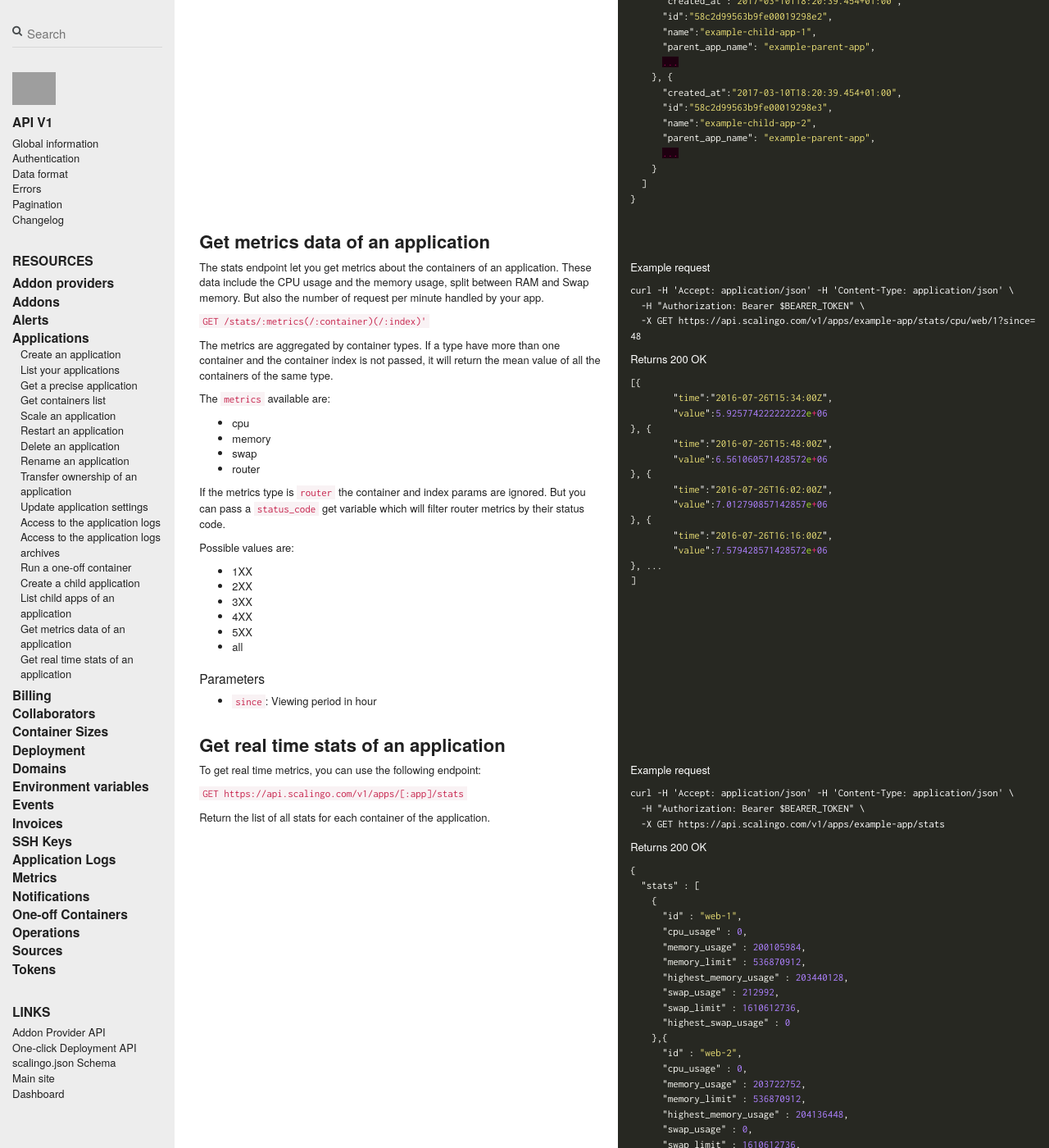
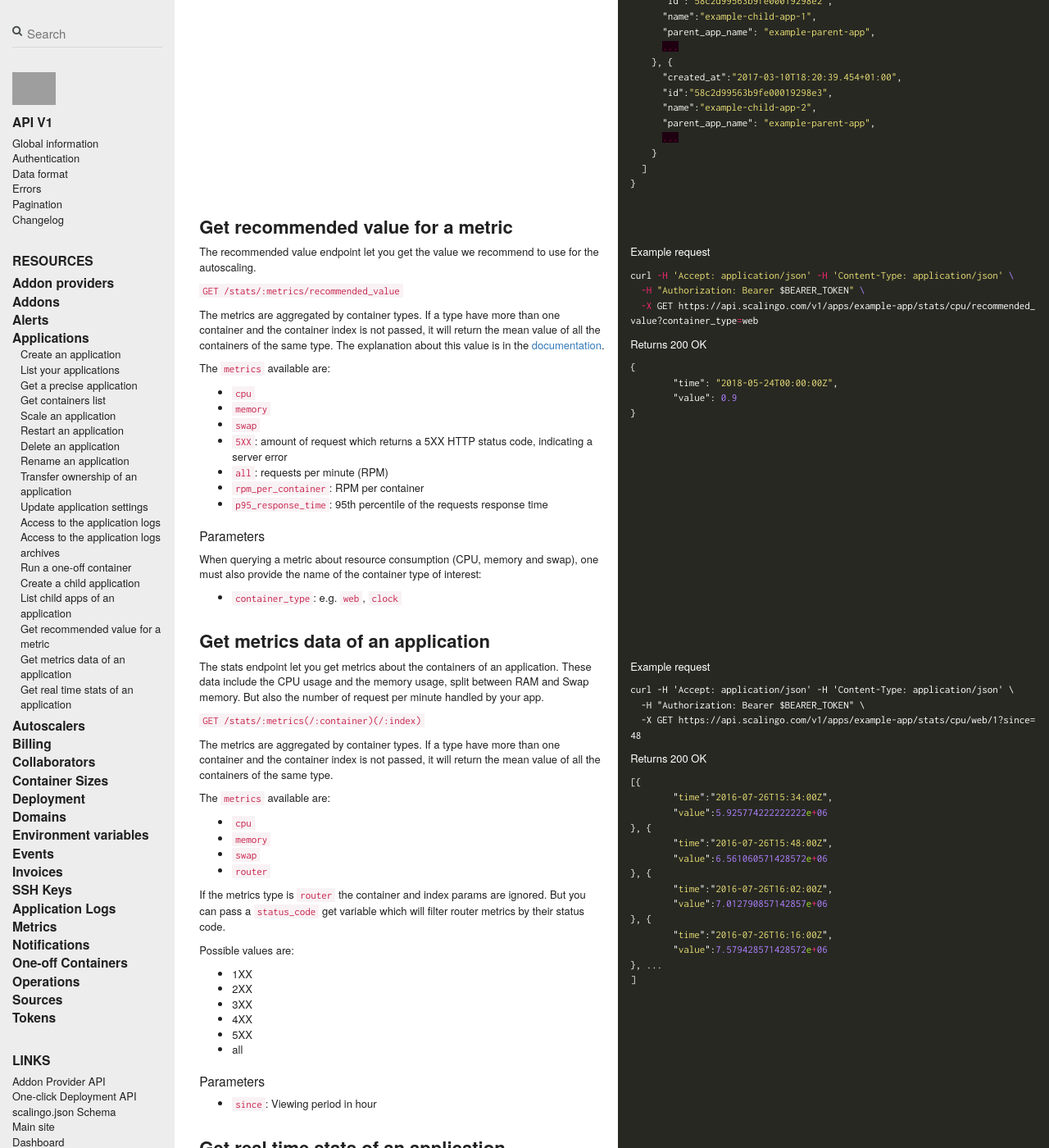
Before and after one commit to jdauphant/developers-documentation, a Jekyll site: the page built from _scalingo_api/apps.md, in a window 1280 px wide and 1400 px high, scrolled down 7511 px. Shown: the whole window at 82% size. Built offline with Jekyll 4.4.1, drawn with Linux system fonts in a browser that asks for light colours; nearby versions of some CDN libraries; comment, search, counter and statistics services are not loaded; some of the changed text lies outside the part shown; grey boxes are pictures that could not be loaded.

Commit message:
Backport modifications

````diff
--- a/_config.yml
+++ b/_config.yml
@@ -61,4 +61,7 @@ exclude:
   - vendor/cache/
   - vendor/gems/
   - vendor/ruby/
+  - gems/
   - ld_library_path/
+  - docker-compose.yml
+  - Dockerfile
--- a/_scalingo_api/apps.md
+++ b/_scalingo_api/apps.md
@@ -564,7 +564,7 @@ URLs are valid for a duration of 60 minutes.
 They are paginated so a response contain a boolean indicating if there is more
 archives available and a string cursor you need to provide to get next list.
 
-One response item contain the file size and the approximate time period provided.
+One response item contains the file size and the approximate time period provided.
 
 ||| col |||
 
@@ -771,6 +771,57 @@ Returns 201 Created
 
 --- row ---
 
+## Get recommended value for a metric
+
+--- row ---
+
+The recommended value endpoint let you get the value we recommend to use for the autoscaling.
+
+`GET /stats/:metrics/recommended_value`
+
+The metrics are aggregated by container types. If a type have more than one
+container and the container index is not passed, it will return the mean value
+of all the containers of the same type. The explanation about this value is in the
+[documentation](https://doc.scalingo.com/platform/app/autoscaler).
+
+The `metrics` available are:
+
+* `cpu`
+* `memory`
+* `swap`
+* `5XX`: amount of request which returns a 5XX HTTP status code, indicating a server error
+* `all`: requests per minute (RPM)
+* `rpm_per_container`: RPM per container
+* `p95_response_time`: 95th percentile of the requests response time
+
+### Parameters
+
+When querying a metric about resource consumption (CPU, memory and swap), one must also provide the
+name of the container type of interest:
+
+* `container_type`: e.g. `web`, `clock`
+
+||| col |||
+
+Example request
+
+```shell
+curl -H 'Accept: application/json' -H 'Content-Type: application/json' \
+  -H "Authorization: Bearer $BEARER_TOKEN" \
+  -X GET https://api.scalingo.com/v1/apps/example-app/stats/cpu/recommended_value?container_type=web
+```
+
+Returns 200 OK
+
+```json
+{
+	"time": "2018-05-24T00:00:00Z",
+	"value": 0.9
+}
+```
+
+--- row ---
+
 ## Get metrics data of an application
 
 --- row ---
@@ -779,8 +830,7 @@ The stats endpoint let you get metrics about the containers of an application.
 These data include the CPU usage and the memory usage, split between RAM
 and Swap memory. But also the number of request per minute handled by your app.
 
-`GET /stats/:metrics(/:container)(/:index)'`
-
+`GET /stats/:metrics(/:container)(/:index)`
 
 The metrics are aggregated by container types. If a type have more than one
 container and the container index is not passed, it will return the mean value
@@ -788,10 +838,10 @@ of all the containers of the same type.
 
 The `metrics` available are:
 
-* cpu
-* memory
-* swap
-* router
+* `cpu`
+* `memory`
+* `swap`
+* `router`
 
 If the metrics type is `router` the container and index params are ignored.
 But you can pass a `status_code` get variable which will filter router metrics by
````
Also changed, not shown: other parts of _scalingo_api/apps.md (+1 -1 lines), _scalingo_api/autoscalers.md (added, +263 -0 lines), docker-compose.yml (added, +13 -0 lines), 2 other files.
